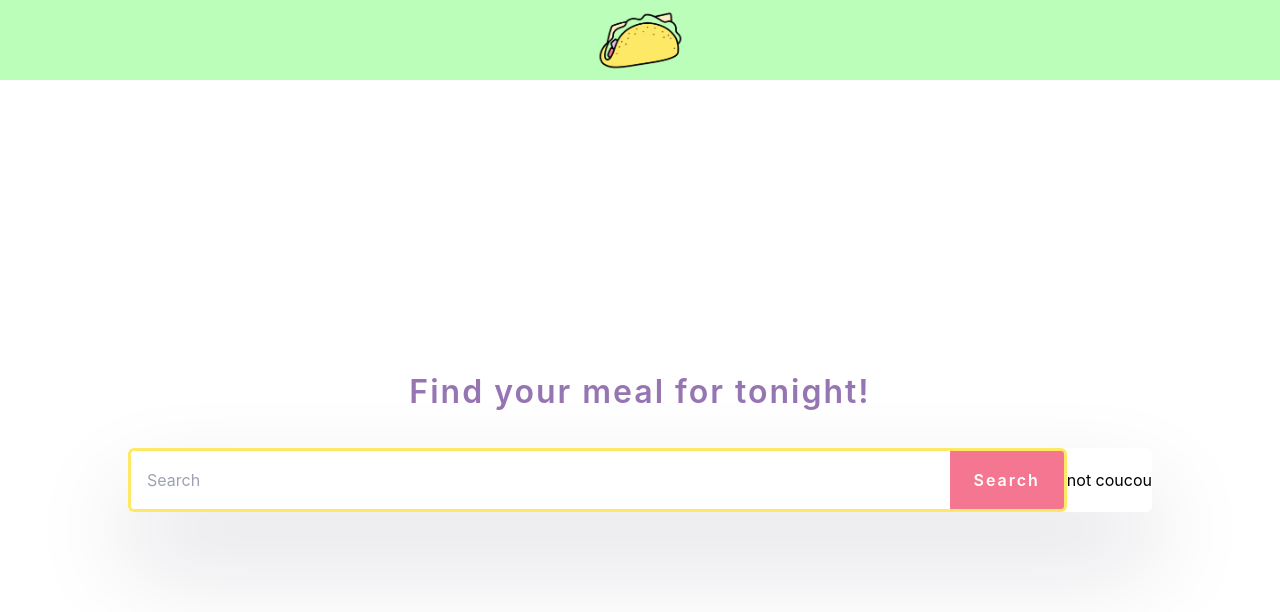
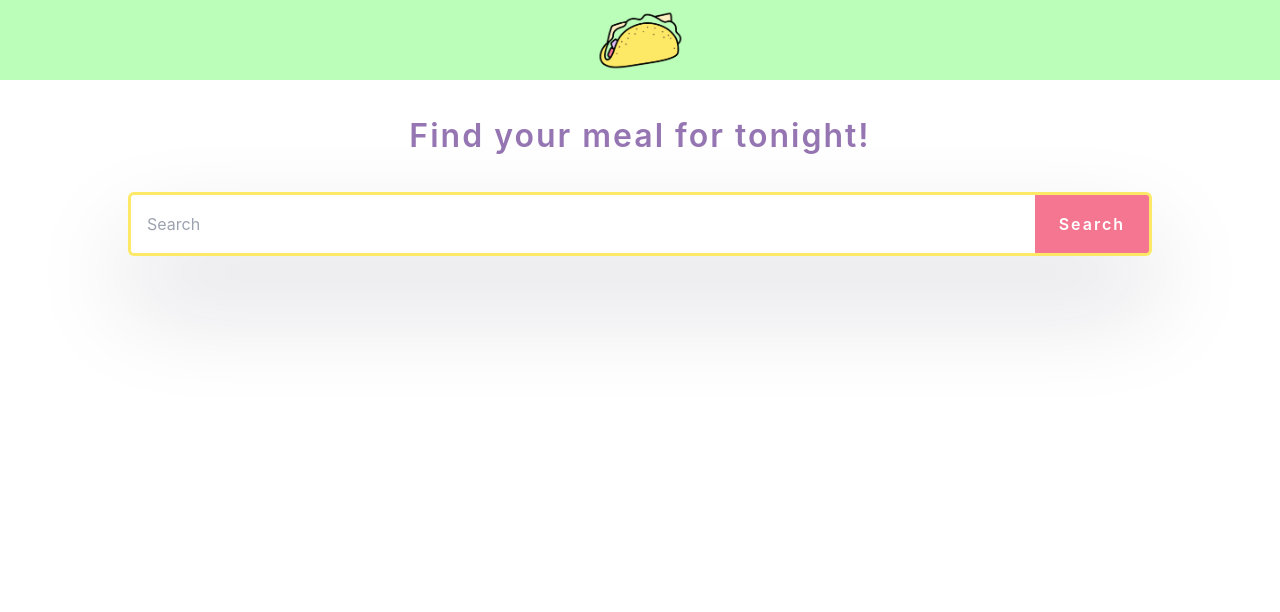
Before and after one commit to littleannie/food-api, a React (Create React App) app: page / in a window 1280 px wide. Shown: the top 612 px of the page. Built offline with nearby package versions, Linux system fonts and the light colour scheme.

Commit message:
put different message if no result

```diff
--- a/src/jsx-components/Result.jsx
+++ b/src/jsx-components/Result.jsx
@@ -4,9 +4,19 @@ import RecipeDetails from './RecipeDetails';
 
 const Result = ( { recipes }) => {
   return (
-    <div className="results">
-      { recipes.length > 0 ? "coucou" : "not coucou"}
-    </div>
+      <div>
+        { recipes.length > 0 ?
+          (
+          <div className="cards">
+            {recipes.map((recipe) => <RecipeDetails recipe={recipe} />)}
+          </div>
+         ) : (
+        <div className='no-result'>
+          <h3>Sorry, no result found...</h3>
+          <img className='no-result-img' src='../images/illustration.png' alt='logo' />
+        </div>
+        )}
+      </div>
   )
 }
 
--- a/src/jsx-components/Search.jsx
+++ b/src/jsx-components/Search.jsx
@@ -7,6 +7,7 @@ import Result from './Result'
 const Search = () => {
   const [recipes, setRecipes] = useState([]);
   const [searchValue, setSearchValue] = useState('');
+  const [clicked, setClicked] = useState(false)
 
   const searchRecipes = async (title) => {
     const results = await getRecipes(title);
@@ -21,6 +22,7 @@ const Search = () => {
       setRecipes([])
     }
     setSearchValue('');
+    setClicked(true)
   };
 
     return (
@@ -37,8 +39,12 @@ const Search = () => {
                   onClick={handleSearchClick}>
             Search
           </button>
+        </div>
+        {clicked && (
+        <div className='results'>
           <Result recipes={recipes} />
         </div>
+      )}
       </div>
     );
 }
--- a/src/stylesheets/components/cards.css
+++ b/src/stylesheets/components/cards.css
@@ -1,3 +1,7 @@
+.results {
+  padding: 2em;
+}
+
 .cards {
   display: grid;
   grid-template-columns: 1fr 1fr 1fr 1fr;
--- a/src/stylesheets/pages/App.css
+++ b/src/stylesheets/pages/App.css
@@ -8,12 +8,10 @@
 }
 
 .main-container {
-  height: 90vh;
 }
 
 .container-content {
   display: flex;
   flex-direction: column;
   justify-content: center;
-  height: 100%;
 }
```
